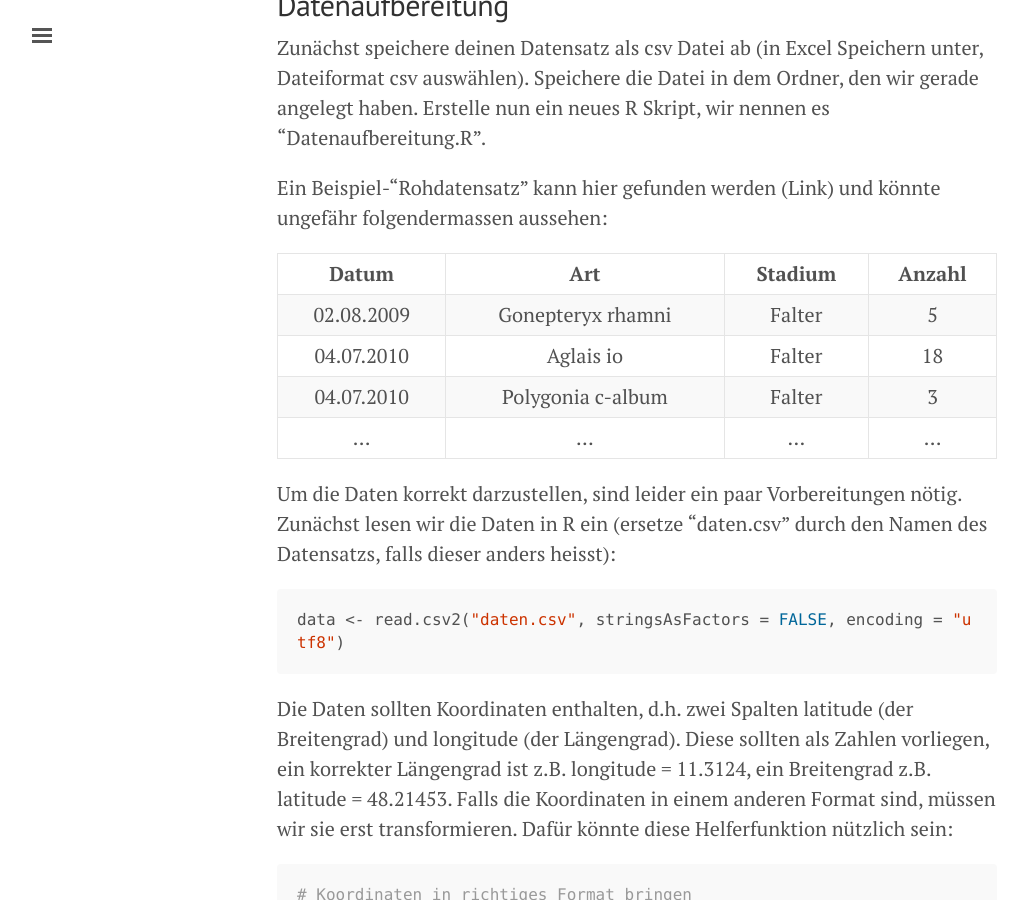
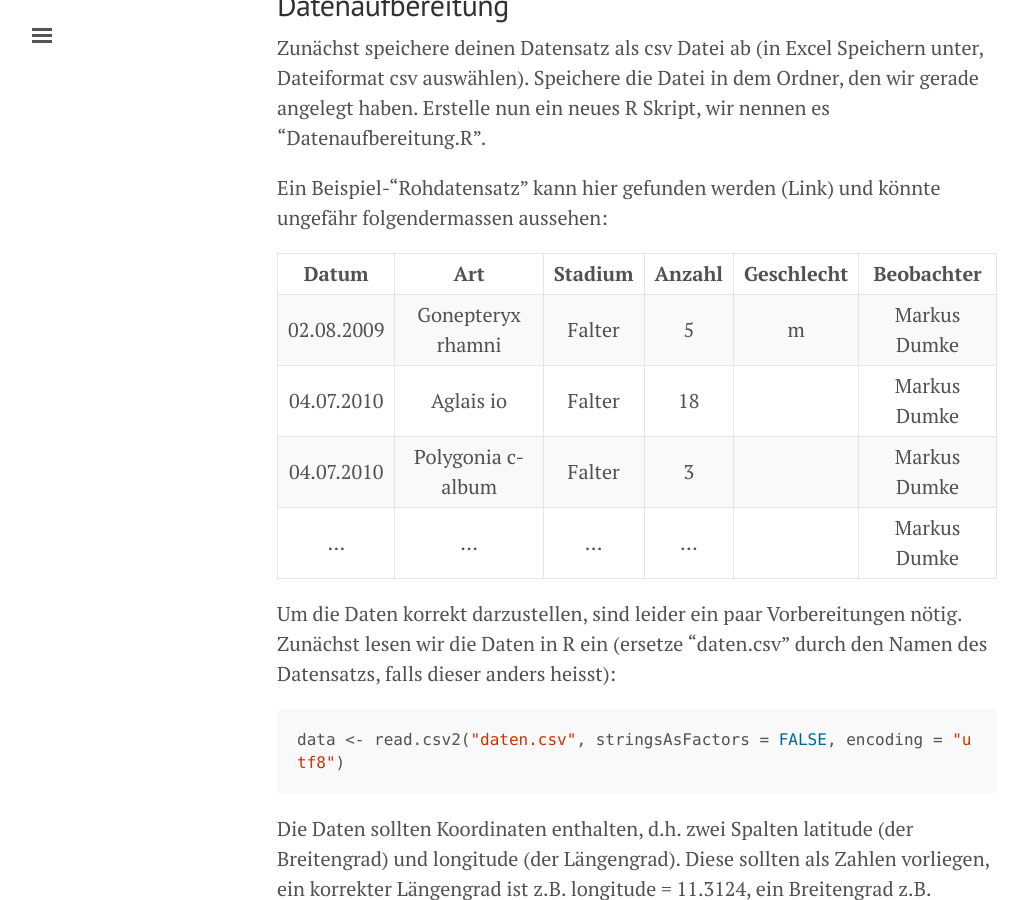
Before and after one commit to markdumke/Blog, a Jekyll site: the page built from _posts/2017-02-08-beobachtungen-visualisieren.md, in a window 1280 px wide and 900 px high, scrolled down 714 px. Shown: the whole window, without its empty margins (3-1031 px from the left). Built offline with Jekyll 4.4.1, drawn with Linux system fonts in a browser that asks for light colours; comment, search, counter and statistics services are not loaded.

Commit message:
tabel updated

```diff
--- a/_posts/2017-02-08-beobachtungen-visualisieren.md
+++ b/_posts/2017-02-08-beobachtungen-visualisieren.md
@@ -26,12 +26,12 @@
 Ein Beispiel-"Rohdatensatz" kann hier gefunden werden (Link)
 und könnte ungefähr folgendermassen aussehen:
 
-| Datum      | Art                 | Stadium   | Anzahl |
-| :--------: | :-----------------: | :--------:| :-----:|
-| 02.08.2009 | Gonepteryx rhamni   | Falter    |    5   |
-| 04.07.2010 | Aglais io           | Falter    | 18     |
-| 04.07.2010 | Polygonia c-album   | Falter    | 3      |
-| ...        | ...                 | ...       | ...    |
+| Datum      | Art                 | Stadium   | Anzahl | Geschlecht |Beobachter |
+| :--------: | :-----------------: | :--------:| :-----:| :-----:    | :-----: |
+| 02.08.2009 | Gonepteryx rhamni   | Falter    |    5   | m          |Markus Dumke|
+| 04.07.2010 | Aglais io           | Falter    | 18     |            | Markus Dumke|
+| 04.07.2010 | Polygonia c-album   | Falter    | 3      |            | Markus Dumke|
+| ...        | ...                 | ...       | ...    |            | Markus Dumke|
 
 Um die Daten korrekt darzustellen, sind leider ein paar Vorbereitungen nötig. Zunächst lesen wir die Daten in R ein (ersetze "daten.csv" durch den Namen des Datensatzs, falls dieser anders heisst):
 
```
